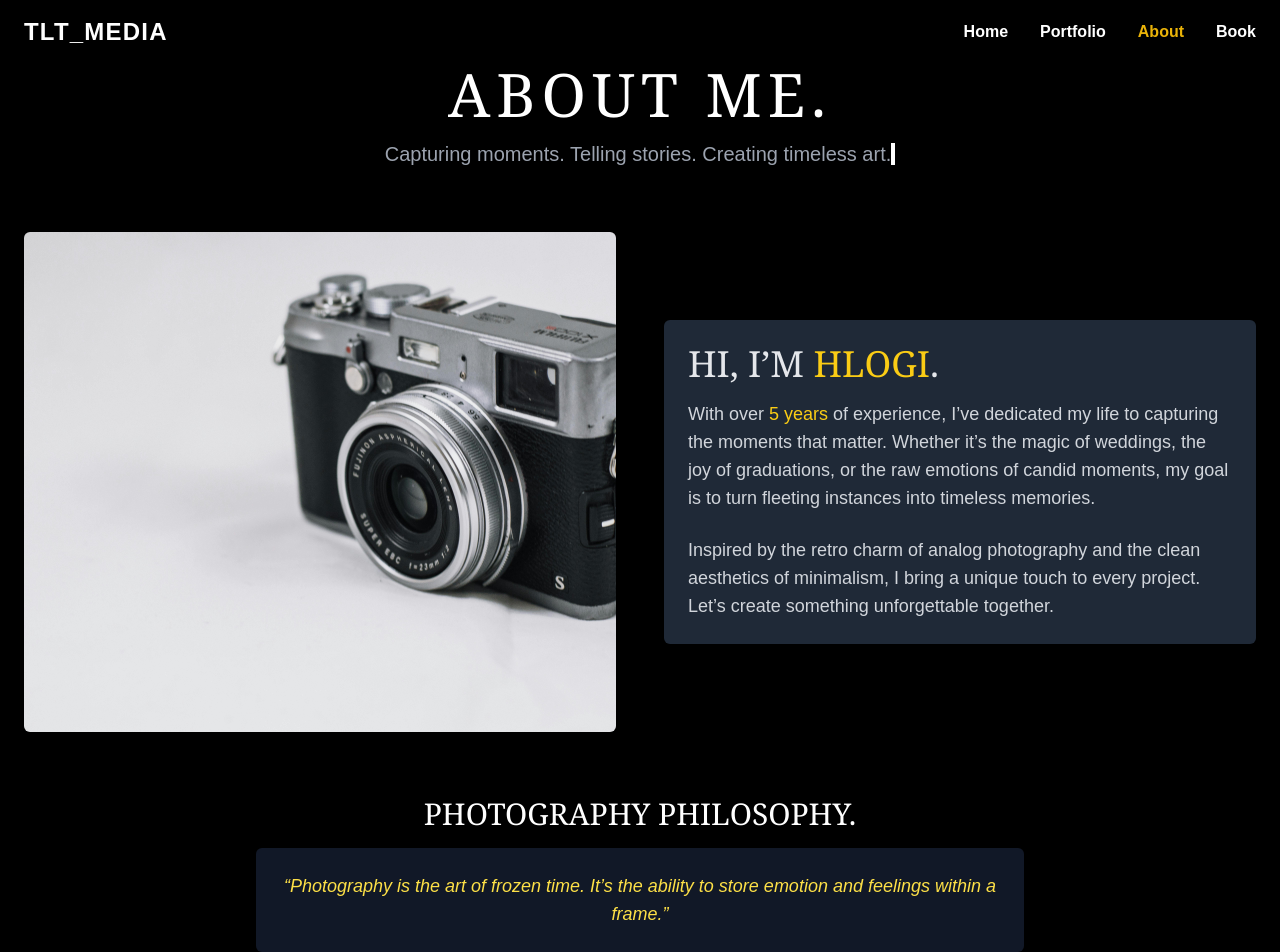
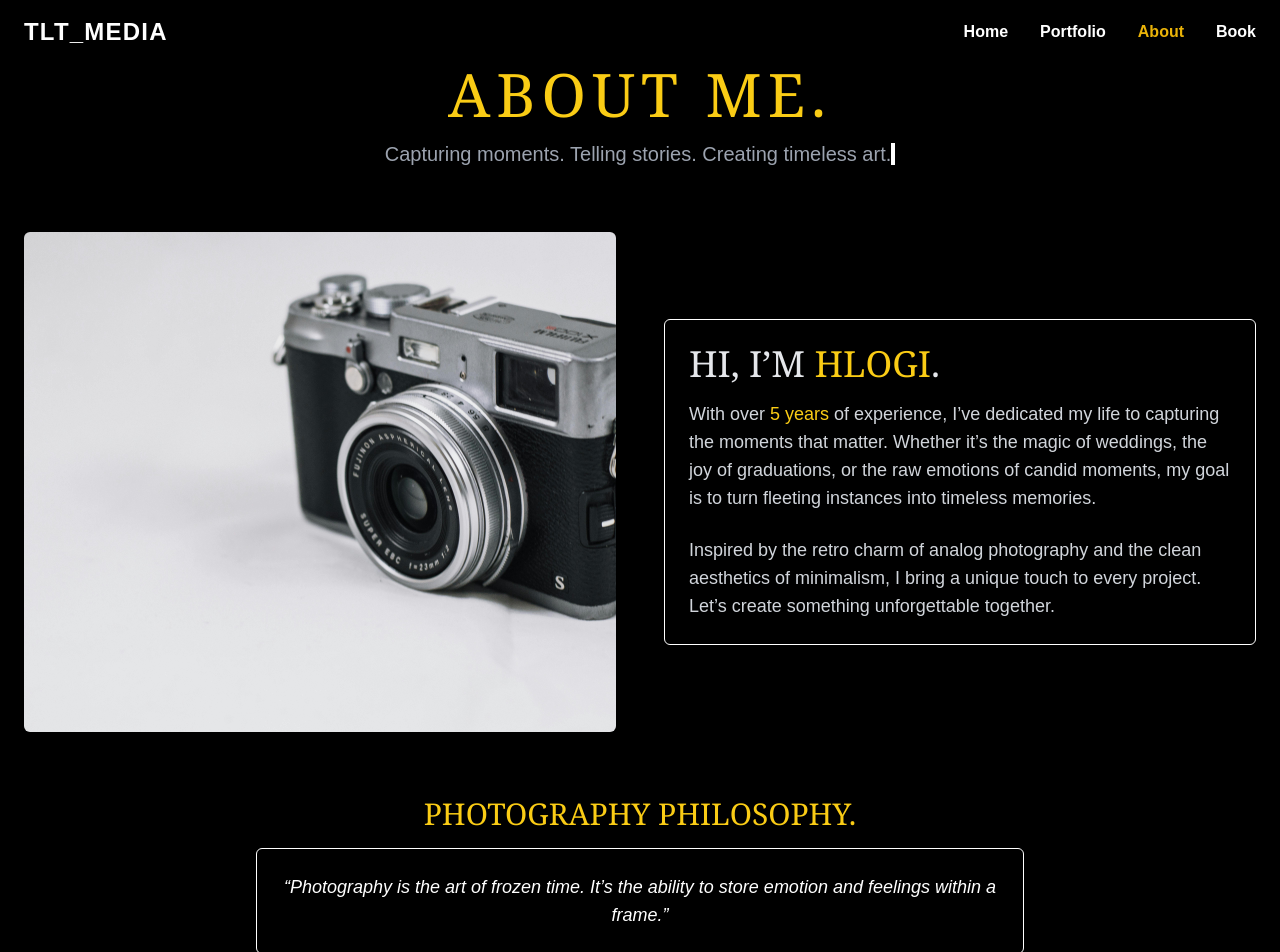
Before and after one commit to TriumphNdlovu/tlt-media, a Next.js app: page /about in a window 1280 px wide. Shown: the top 952 px of the page. Built offline with nearby package versions, Linux system fonts and the light colour scheme.

Commit message:
first demo look

```diff
--- a/src/app/about/page.tsx
+++ b/src/app/about/page.tsx
@@ -3,6 +3,7 @@
 import { useState, useEffect } from 'react';
 import Image from 'next/image';
 import Navbar from '../components/Navbar';
+import { Router } from 'next/router';
 
 const AboutPage = () => {
   const [showScrollTop, setShowScrollTop] = useState(false);
@@ -27,7 +28,8 @@
 
       {/* Hero Section */}
       <div className="text-center mb-12 sm:mb-16">
-        <h1 className="text-3xl sm:text-4xl md:text-6xl font-serif uppercase tracking-widest mb-4">
+        <h1 className="text-3xl sm:text-4xl md:text-6xl font-serif
+        uppercase tracking-widest mb-4 text-yellow-400">
           About Me.
         </h1>
         <p className="text-sm sm:text-lg md:text-xl text-gray-400 font-light">
@@ -51,7 +53,7 @@
         </div>
 
         {/* Bio Section */}
-        <div className="bg-gray-800 text-gray-200 p-4 sm:p-6 rounded-md shadow-md terminal-text">
+        <div className="border border-white text-gray-200 p-4 sm:p-6 rounded-md shadow-md terminal-text">
           <h2 className="text-2xl sm:text-3xl md:text-4xl font-serif uppercase mb-4">
             Hi, I’m <span className="text-yellow-400">Hlogi</span>.
           </h2>
@@ -71,10 +73,10 @@
 
       {/* Philosophy or Fun Fact */}
       <div className="mt-12 sm:mt-16 text-center">
-        <h3 className="text-lg sm:text-2xl md:text-3xl font-serif uppercase mb-4">
+        <h3 className="text-lg sm:text-2xl md:text-3xl text-yellow-400 font-serif uppercase mb-4">
           Photography Philosophy.
         </h3>
-        <div className="bg-gray-900 text-yellow-300 p-4 sm:p-6 rounded-md max-w-3xl mx-auto">
+        <div className="border border-white text-white p-4 sm:p-6 rounded-md max-w-3xl mx-auto">
           <p className="text-sm sm:text-base md:text-lg italic">
             “Photography is the art of frozen time. It’s the ability to store emotion and feelings
             within a frame.”
@@ -85,7 +87,9 @@
       {/* Call-to-Action */}
       <div className="mt-12 sm:mt-16 text-center">
         <button
-          onClick={() => window.location.href = '#portfolio'}
+          onClick={ () => {
+            window.location.href = '/portfolio';
+          }}
           className="bg-yellow-400 text-black px-6 sm:px-8 py-3 sm:py-4 rounded-md text-sm sm:text-lg uppercase font-bold shadow-lg hover:bg-yellow-500 transition-colors"
         >
           View My Work
@@ -96,7 +100,8 @@
       {showScrollTop && (
         <button
           onClick={scrollToTop}
-          className="fixed bottom-8 right-8 bg-yellow-400 text-black p-3 rounded-full shadow-lg hover:bg-yellow-500 transition-colors"
+          className="fixed bottom-8 right-8 bg-yellow-400 text-black
+          p-3 rounded-full shadow-lg hover:bg-yellow-500 transition-colors"
         >
           ↑
         </button>
--- a/src/app/components/Navbar.tsx
+++ b/src/app/components/Navbar.tsx
@@ -110,7 +110,7 @@
               <Link key={item} href={route}>
                 <button
                   className={`block w-full py-3 text-lg ${
-                    currentPath === route ? "underline" : "hover:bg-gray-700"
+                    currentPath === route ? "underline text-yellow-400" : "hover:underline"
                   }`}
                   onClick={() => setIsMenuOpen(!isMenuOpen)}
                 >
--- a/src/app/page.tsx
+++ b/src/app/page.tsx
@@ -103,7 +103,7 @@
         </motion.h2>
         <div className="grid grid-cols-1 sm:grid-cols-2 md:grid-cols-3 gap-6 sm:gap-8">
           {[1, 2, 3, 4, 5, 6].map((item) => (
-            <div key={item} className="group relative overflow-hidden rounded-xl cursor-pointer border-4 border-yellow-500 shadow-lg">
+            <div key={item} className="group relative overflow-hidden rounded-xl cursor-pointer border border-yellow-500 shadow-lg">
               <Link
                 href={`/portfolio?section=${
                   item === 1 ? 'Graduation' : item === 2 ? 'Wedding' : 'Videos'
--- a/src/app/portfolio/page.tsx
+++ b/src/app/portfolio/page.tsx
@@ -96,7 +96,7 @@
             {category.pictures.map((picture, picIndex) => (
               <div
                 key={picIndex}
-                className="relative group cursor-pointer border-4 border-yellow-500 rounded-xl overflow-hidden shadow-xl"
+                className="relative group cursor-pointer border border-yellow-500 rounded-xl overflow-hidden shadow-xl"
                 onClick={() => openModal(picture)}
               >
                 <Image
```
